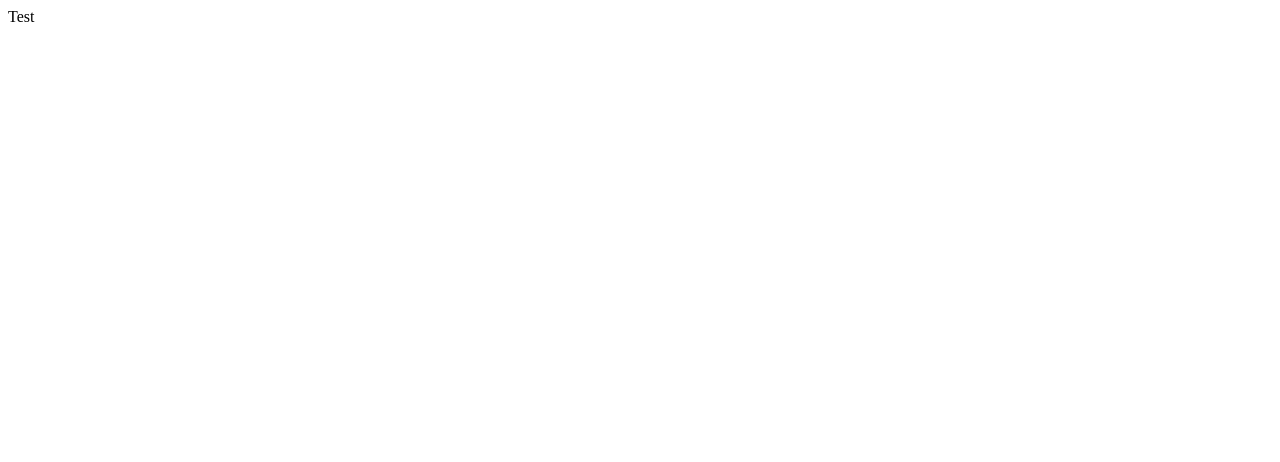
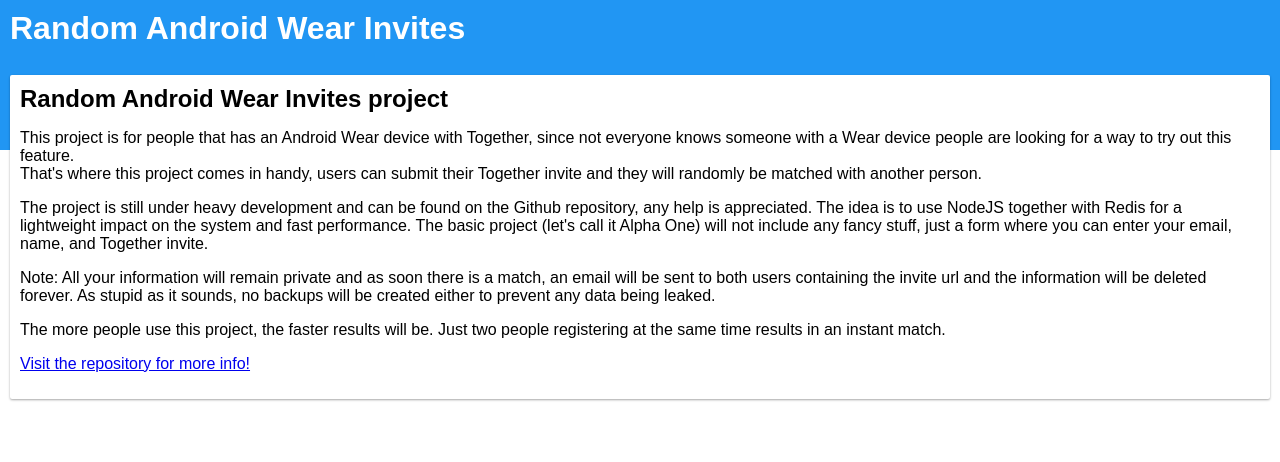
Before and after one commit to laetificat/random-together, a plain HTML site: page index.html in a window 1280 px wide. Drawn offline with Linux system fonts and the light colour scheme.

Commit message:
Basic layout

```diff
--- /dev/null
+++ b/css/base.css
@@ -0,0 +1,48 @@
+body {
+    padding: 10px;
+    margin: 0;
+}
+
+.topBar {
+    width: 100%;
+    height: 150px;
+    background-color: #2196F3;
+    position: relative;
+    z-index: 1;
+    margin-top: -10px;
+    padding-right: 20px;
+    margin-left: -10px;
+}
+
+    .topBar .title {
+        padding: 10px;
+    }
+
+        .topBar .title h1 {
+            font-family: sans-serif;
+            font-size: 2em;
+            color: #ffffff;
+            margin: 0;
+            padding: 0;
+        }
+
+.content {
+    -webkit-border-radius: 2px;
+    -moz-border-radius: 2px;
+    border-radius: 2px;
+    box-shadow: 0 1px 3px rgba(0,0,0,0.12), 0 1px 2px rgba(0,0,0,0.24);
+    margin-top: -75px;
+    z-index: 2;
+    position: relative;
+    background-color: #ffffff;
+    max-width: 1440px;
+    margin-left: auto;
+    margin-right: auto;
+    padding: 10px;
+    margin-bottom: 50px;
+    font-family: sans-serif;
+}
+
+    .content h2 {
+        margin: 0;
+    }
--- a/index.html
+++ b/index.html
@@ -2,8 +2,49 @@
 <html>
 <head>
     <title>Random Wear Together</title>
+    <link rel="stylesheet" type="text/css" href="css/base.css" />
 </head>
 <body>
-Test
+<div class="topBar">
+    <div class="title">
+        <h1>Random Android Wear Invites</h1>
+    </div>
+    <div class="menu">
+        <ul>
+            <li>
+                Github repository
+            </li>
+        </ul>
+    </div>
+</div>
+<div class="topImage">
+
+</div>
+<div class="content">
+    <h2>Random Android Wear Invites project</h2>
+    <p>
+        This project is for people that has an Android Wear device with Together, since not everyone knows someone with
+        a Wear device people are looking for a way to try out this feature. <br />That's where this project comes in handy,
+        users can submit their Together invite and they will randomly be matched with another person.
+    </p>
+
+    <p>
+        The project is still under heavy development and can be found on the Github repository, any help is appreciated.
+        The idea is to use NodeJS together with Redis for a lightweight impact on the system and fast performance. The
+        basic project (let's call it Alpha One) will not include any fancy stuff, just a form where you can enter your
+        email, name, and Together invite.
+    </p>
+    <p>
+        Note: All your information will remain private and as soon there is a match, an email will be sent to both users
+        containing the invite url and the information will be deleted forever. As stupid as it sounds, no backups will be
+        created either to prevent any data being leaked.
+    </p>
+
+    <p>
+        The more people use this project, the faster results will be. Just two people registering at the same time results
+        in an instant match.
+    </p>
+    <p><a href="https://github.com/laetificat/random-together">Visit the repository for more info!</a></p>
+</div>
 </body>
 </html>
```
